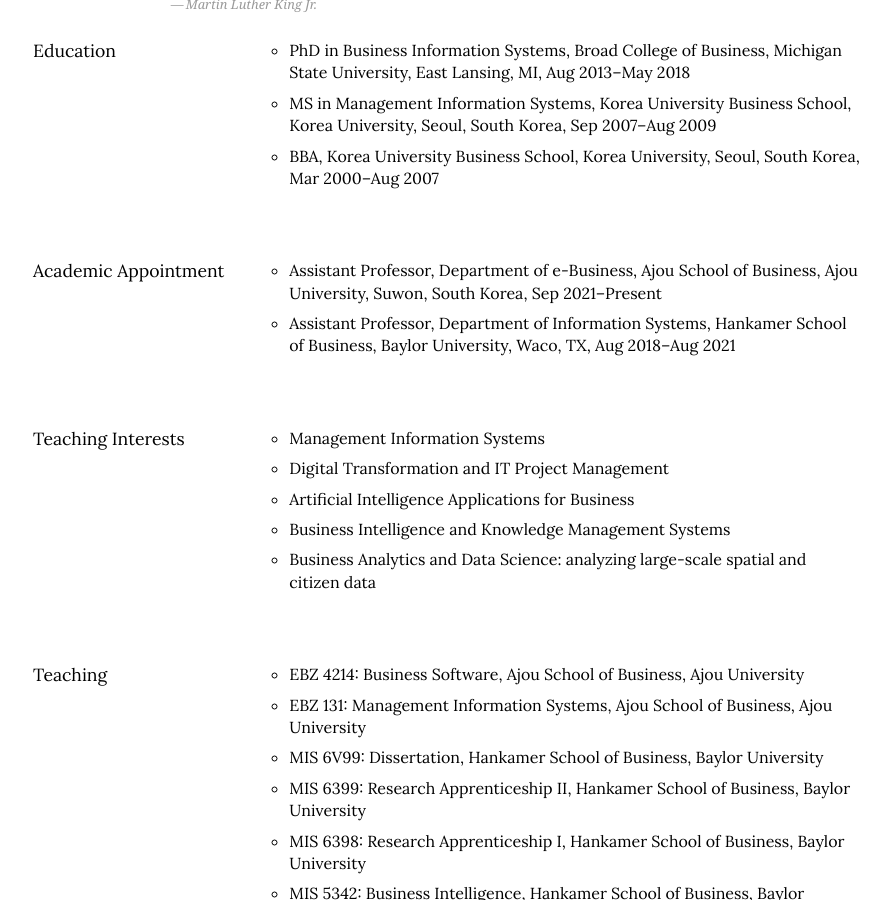
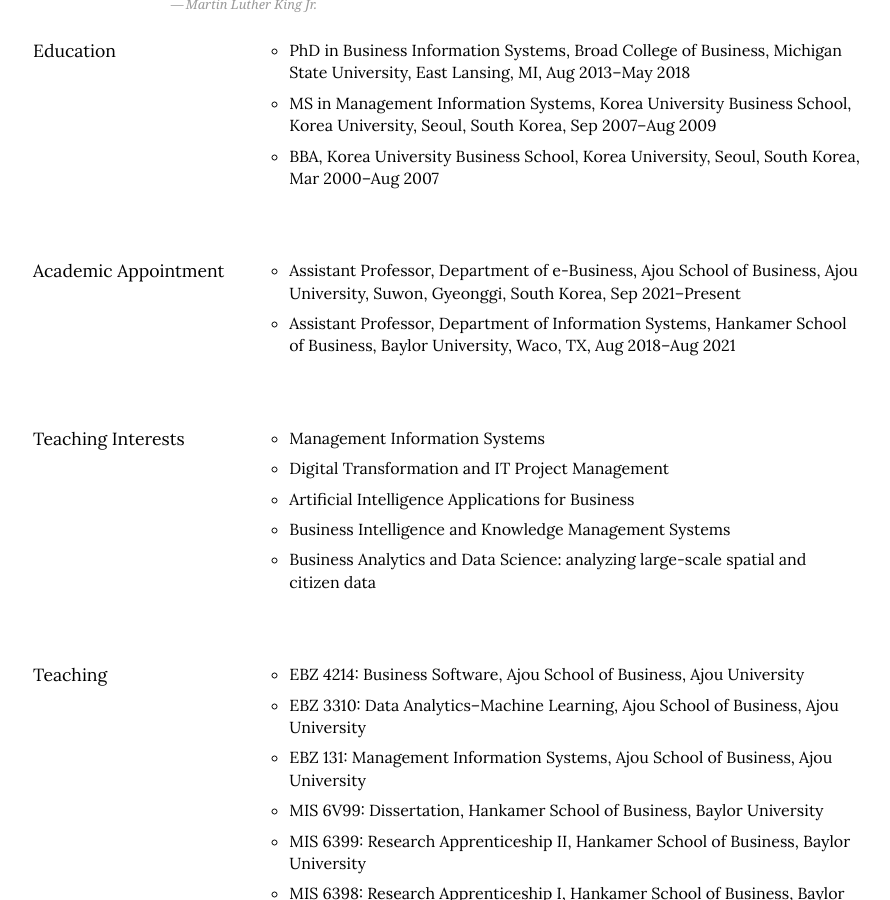
Before and after one commit to istaehun/taehun, a Jekyll site: the page built from engagement.html, in a window 1280 px wide and 900 px high, scrolled down 510 px. Shown: the whole window, without its empty margins (187-1077 px from the left). Built offline with Jekyll 4.4.1, drawn with Linux system fonts in a browser that asks for light colours; nearby versions of some CDN libraries.

Commit message:
Update engagement.yml

```diff
--- a/_data/engagement.yml
+++ b/_data/engagement.yml
@@ -8,7 +8,7 @@
   -
     title: Academic Appointment
     list:
-      - "Assistant Professor, Department of e-Business, Ajou School of Business, Ajou University, Suwon, South Korea, Sep 2021–Present"
+      - "Assistant Professor, Department of e-Business, Ajou School of Business, Ajou University, Suwon, Gyeonggi, South Korea, Sep 2021–Present"
       - "Assistant Professor, Department of Information Systems, Hankamer School of Business, Baylor University, Waco, TX, Aug 2018–Aug 2021"
   -
     title: Teaching Interests
@@ -22,6 +22,7 @@
     title: Teaching
     list:
       - "EBZ 4214: Business Software, Ajou School of Business, Ajou University"
+      - "EBZ 3310: Data Analytics–Machine Learning, Ajou School of Business, Ajou University"
       - "EBZ 131: Management Information Systems, Ajou School of Business, Ajou University"
       - "MIS 6V99: Dissertation, Hankamer School of Business, Baylor University"
       - "MIS 6399: Research Apprenticeship II, Hankamer School of Business, Baylor University"
```
